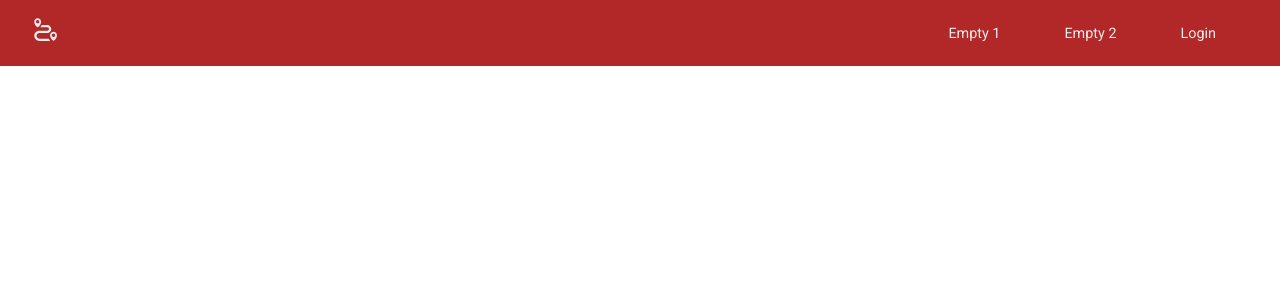
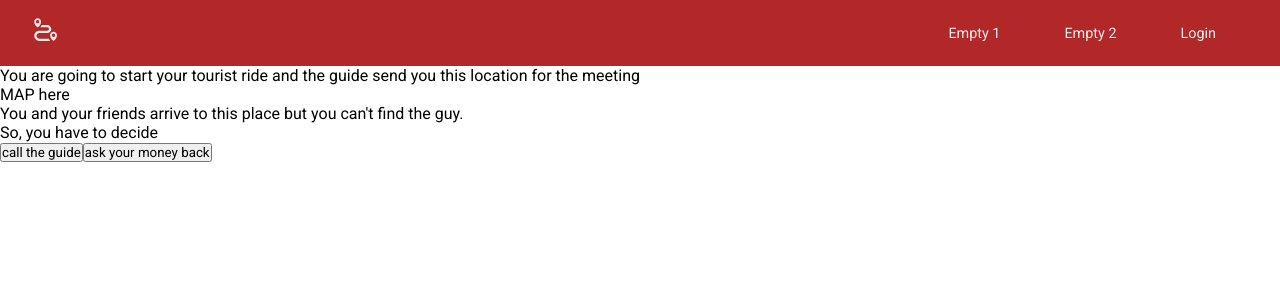
Before and after one commit to elysdominguez2/chooseyourownadventure-front, a React (Create React App) app: page /city/1 in a window 1280 px wide. Shown: the top 300 px of the page. Built offline with nearby package versions, Linux system fonts and the light colour scheme; no server answers.

Commit message:
Get the city by id and printed

```diff
--- a/src/App.js
+++ b/src/App.js
@@ -21,7 +21,7 @@ function App() {
         <Route path="/" element={<Homepage />} />
         <Route path="/signup" element={<SignUp />} />
         <Route path="/login" element={<Login />} />
-        <Route path="/city" element={<CityPage />} />
+        <Route path="/city/:id" element={<CityPage />} />
       </Routes>
     </div>
   );
--- a/src/components/City.js
+++ b/src/components/City.js
@@ -22,7 +22,7 @@ function City() {
         <div>
           {cities.map((city) => (
             <div key={city.id}>
-              <Link to={`/city`}>{city.name}</Link>
+              <Link to={`/city/${city.id}`}>{city.name}</Link>
               {/* <Button variant="contained" color="secondary">
                 {city.name}
               </Button> */}
--- a/src/pages/CityPage.js
+++ b/src/pages/CityPage.js
@@ -1,7 +1,35 @@
+import { useDispatch, useSelector } from "react-redux";
+import { fetchCitiesById } from "../store/cities/thunks";
+import { selectCityById } from "../store/cities/selectors";
+import { useEffect } from "react";
+import { useParams } from "react-router-dom";
+
 export const CityPage = () => {
+  const dispatch = useDispatch();
+  const city = useSelector(selectCityById);
+  console.log("city ->", city);
+
+  const { id } = useParams();
+
+  useEffect(() => {
+    dispatch(fetchCitiesById(id));
+  }, [dispatch, id]);
+
   return (
     <div>
-      <h1>Hello from CityPage!</h1>
+      <h1>{city.name}</h1>
+      <p>{city.description}</p>
+      <p>
+        You are going to start your tourist ride and the guide send you this
+        location for the meeting
+      </p>
+      <p>MAP here</p>
+      <p>
+        You and your friends arrive to this place but you can't find the guy.
+      </p>
+      <p>So, you have to decide</p>
+      <button>call the guide</button>
+      <button>ask your money back</button>
     </div>
   );
 };
--- a/src/store/cities/selectors.js
+++ b/src/store/cities/selectors.js
@@ -1 +1,2 @@
 export const selectCities = (reduxState) => reduxState.city.cities;
+export const selectCityById = (reduxState) => reduxState.city.cityDetails;
--- a/src/store/cities/slice.js
+++ b/src/store/cities/slice.js
@@ -2,6 +2,7 @@ import { createSlice } from "@reduxjs/toolkit";
 
 const initialState = {
   cities: [],
+  cityDetails: {},
 };
 
 export const citiesSlice = createSlice({
@@ -15,8 +16,13 @@ export const citiesSlice = createSlice({
       state.loading = false;
       state.cities = action.payload;
     },
+    cityFetchedById: (state, action) => {
+      state.loading = false;
+      state.cityDetails = action.payload;
+    },
   },
 });
 
-export const { startLoading, citiesFetched } = citiesSlice.actions;
+export const { startLoading, citiesFetched, cityFetchedById } =
+  citiesSlice.actions;
 export default citiesSlice.reducer;
--- a/src/store/cities/thunks.js
+++ b/src/store/cities/thunks.js
@@ -1,5 +1,5 @@
 import axios from "axios";
-import { startLoading, citiesFetched } from "./slice";
+import { startLoading, citiesFetched, cityFetchedById } from "./slice";
 
 const API_URL = `http://localhost:4000`;
 
@@ -15,3 +15,17 @@ export const fetchCities = () => async (dispatch, getState) => {
     console.log(e.message);
   }
 };
+
+//Fetch City By Id
+export const fetchCitiesById = (id) => async (dispatch, getState) => {
+  try {
+    dispatch(startLoading());
+    const response = await axios.get(`${API_URL}/city/${id}`);
+    console.log("response one city", response);
+
+    const city = response.data;
+    dispatch(cityFetchedById(city));
+  } catch (e) {
+    console.log(e.message);
+  }
+};
```
